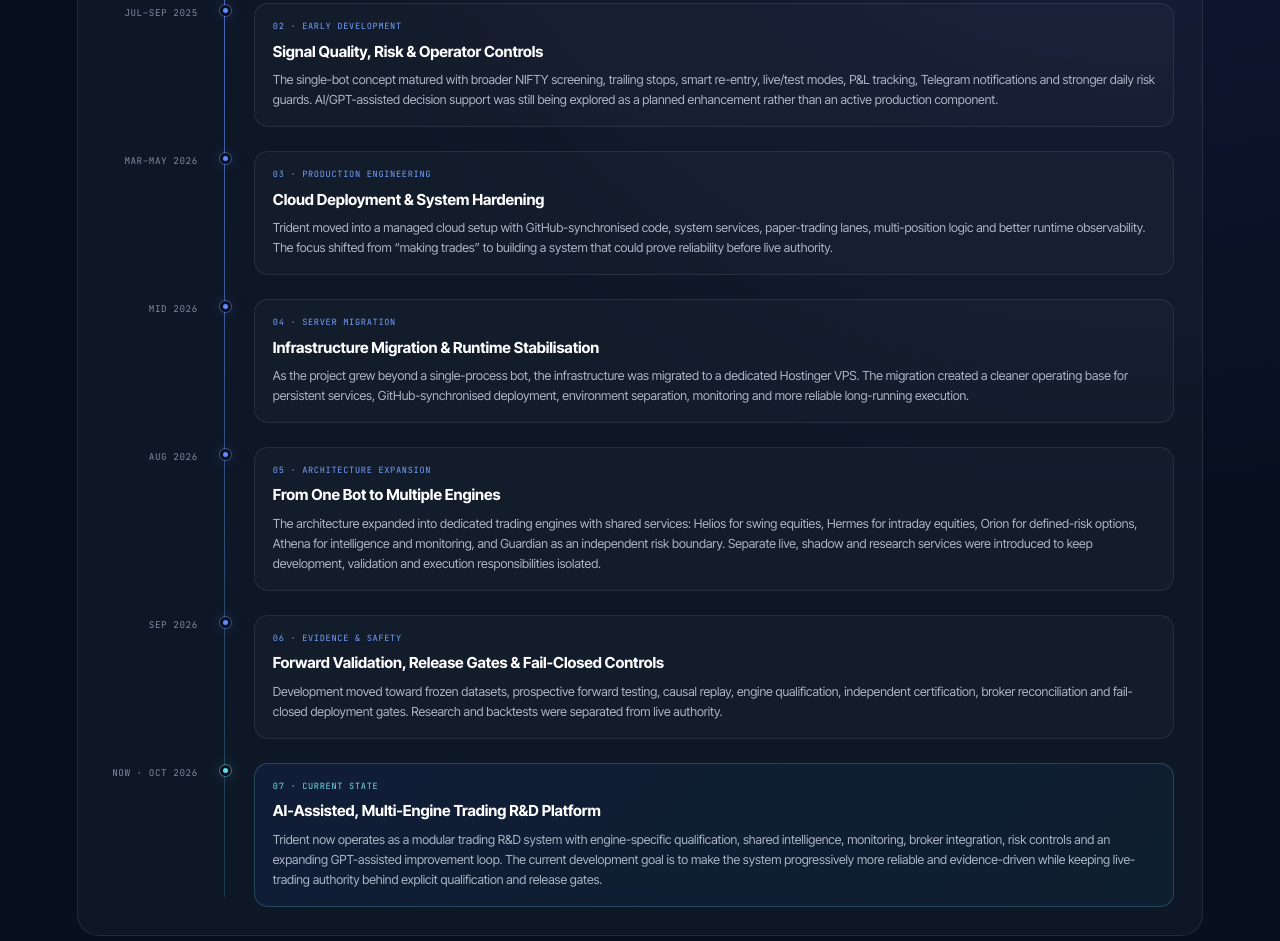
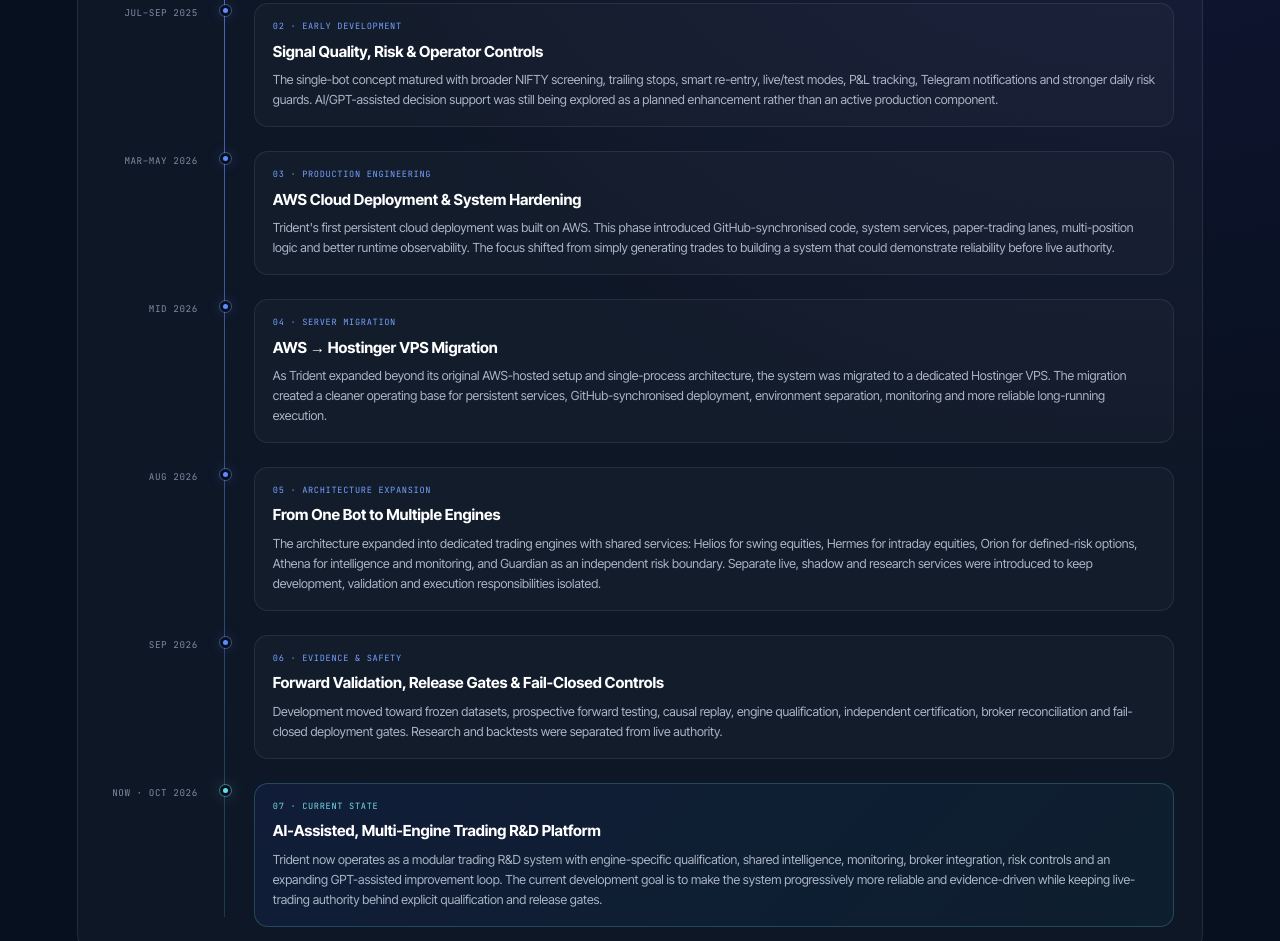
Before and after one commit to Akhileshal96/akhileshal96.github.io, a plain HTML site: page index.html in a window 1280 px wide. Shown: the part 8495-9436 px from the top of the page. Drawn offline with Linux system fonts and the light colour scheme.

Commit message:
Clarify Trident infrastructure journey from AWS to Hostinger VPS

```diff
--- a/index.html
+++ b/index.html
@@ -2704,8 +2704,8 @@
           <div class="evolution-dot"></div>
           <div class="evolution-content">
             <span>03 · PRODUCTION ENGINEERING</span>
-            <h4>Cloud Deployment & System Hardening</h4>
-            <p>Trident moved into a managed cloud setup with GitHub-synchronised code, system services, paper-trading lanes, multi-position logic and better runtime observability. The focus shifted from “making trades” to building a system that could prove reliability before live authority.</p>
+            <h4>AWS Cloud Deployment & System Hardening</h4>
+            <p>Trident's first persistent cloud deployment was built on AWS. This phase introduced GitHub-synchronised code, system services, paper-trading lanes, multi-position logic and better runtime observability. The focus shifted from simply generating trades to building a system that could demonstrate reliability before live authority.</p>
           </div>
         </article>
 
@@ -2714,8 +2714,8 @@
           <div class="evolution-dot"></div>
           <div class="evolution-content">
             <span>04 · SERVER MIGRATION</span>
-            <h4>Infrastructure Migration & Runtime Stabilisation</h4>
-            <p>As the project grew beyond a single-process bot, the infrastructure was migrated to a dedicated Hostinger VPS. The migration created a cleaner operating base for persistent services, GitHub-synchronised deployment, environment separation, monitoring and more reliable long-running execution.</p>
+            <h4>AWS → Hostinger VPS Migration</h4>
+            <p>As Trident expanded beyond its original AWS-hosted setup and single-process architecture, the system was migrated to a dedicated Hostinger VPS. The migration created a cleaner operating base for persistent services, GitHub-synchronised deployment, environment separation, monitoring and more reliable long-running execution.</p>
           </div>
         </article>
 
```
